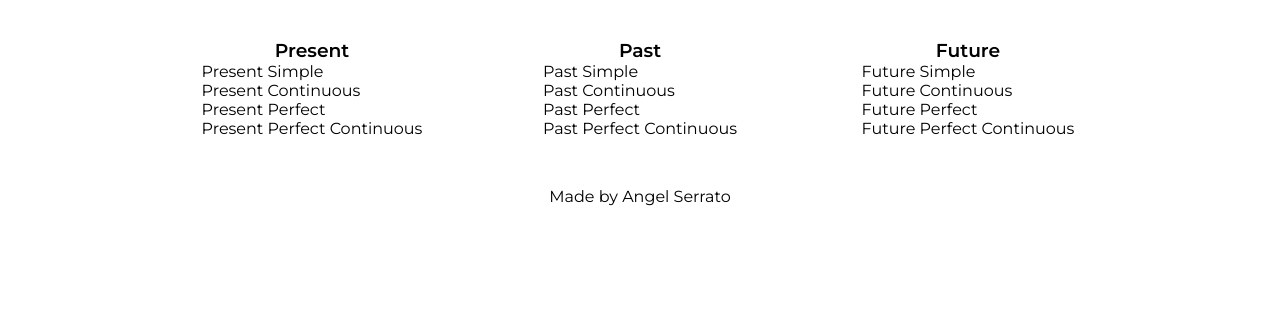
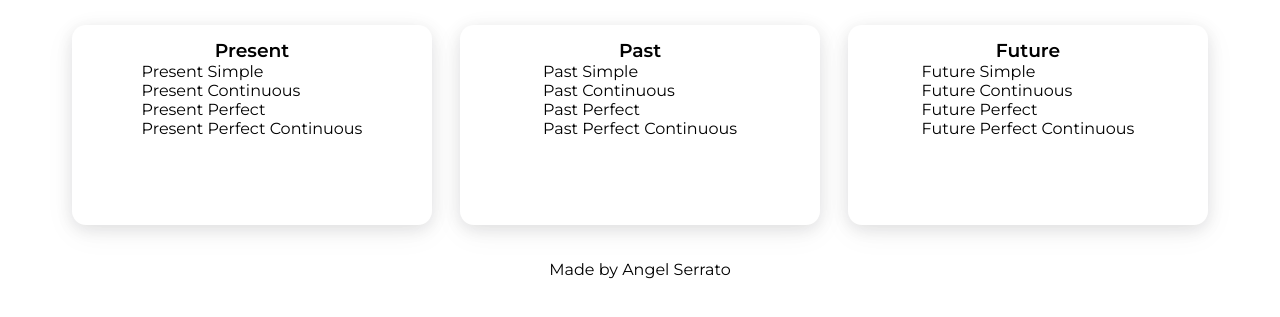
Before and after one commit to serratoangel/english, a plain HTML site: page index.html in a window 1280 px wide. Shown: the part 177-494 px from the top of the page. Drawn offline with Linux system fonts and the light colour scheme; a web font is replaced by a local one.

Commit message:
Add styles

```diff
--- a/index.css
+++ b/index.css
@@ -32,12 +32,20 @@ header {
     display: flex;
     flex-direction: column;
     align-items: center;
-    justify-content: center;
-    justify-items: center;
-    width: 25%;
-    height: auto;
+    width: 30%;
+    height: 200px;
     margin: 14px;
     padding: 14px;
+    box-shadow: rgba(17, 17, 26, 0.1) 0px 4px 16px, rgba(17, 17, 26, 0.05) 0px 8px 32px;
+    background-color: white;
+    border-radius: 14px;
+    transition: 1s;
+}
+
+.card-container:hover{
+    transform: translateY(3px);
+    background-color: white;
+
 }
 
 h1 {
@@ -61,6 +69,7 @@ a {
 a {
     text-decoration: none;
     color: black;
+    pointer-events: none;
 }
 
 li {
```
